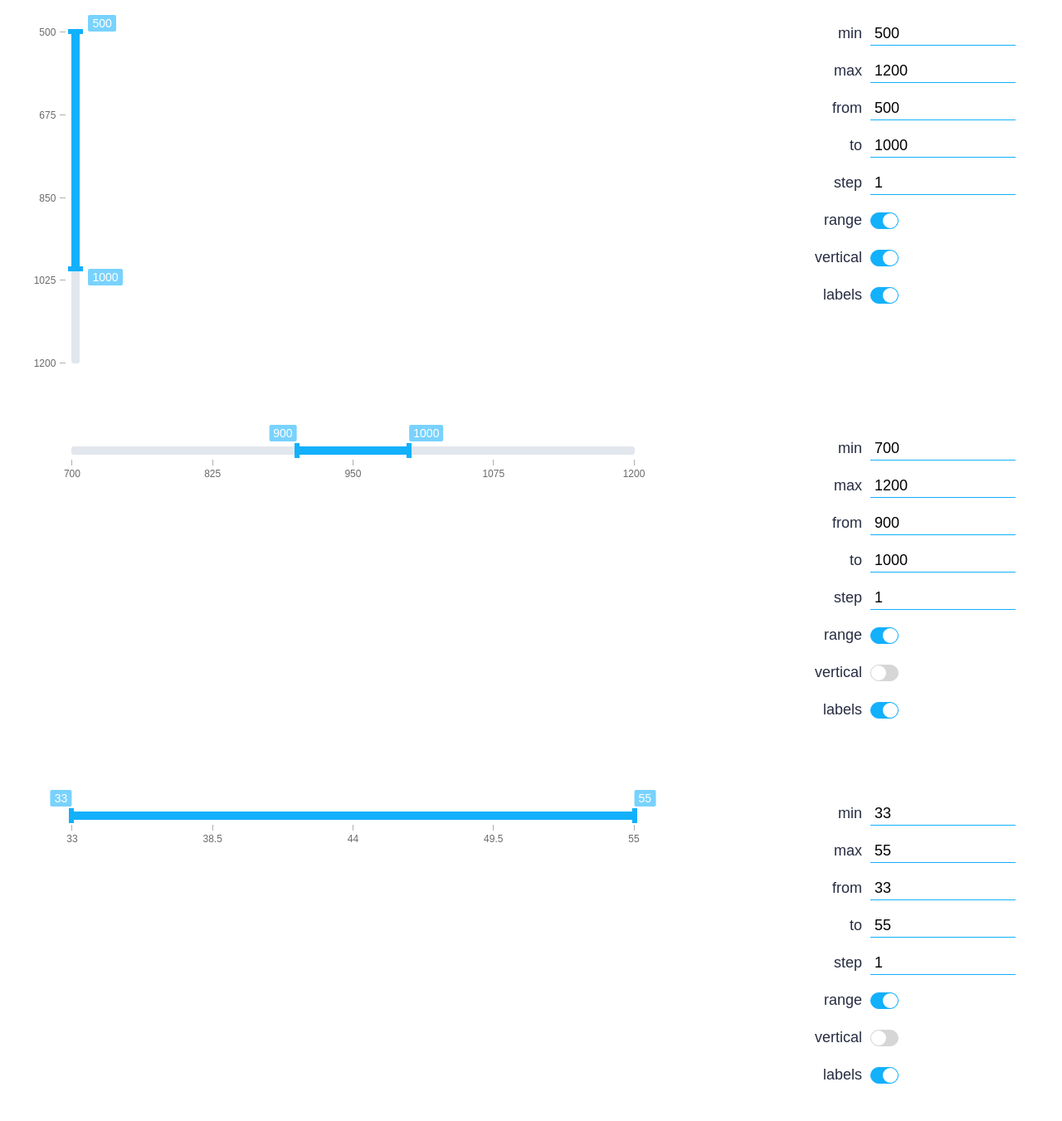
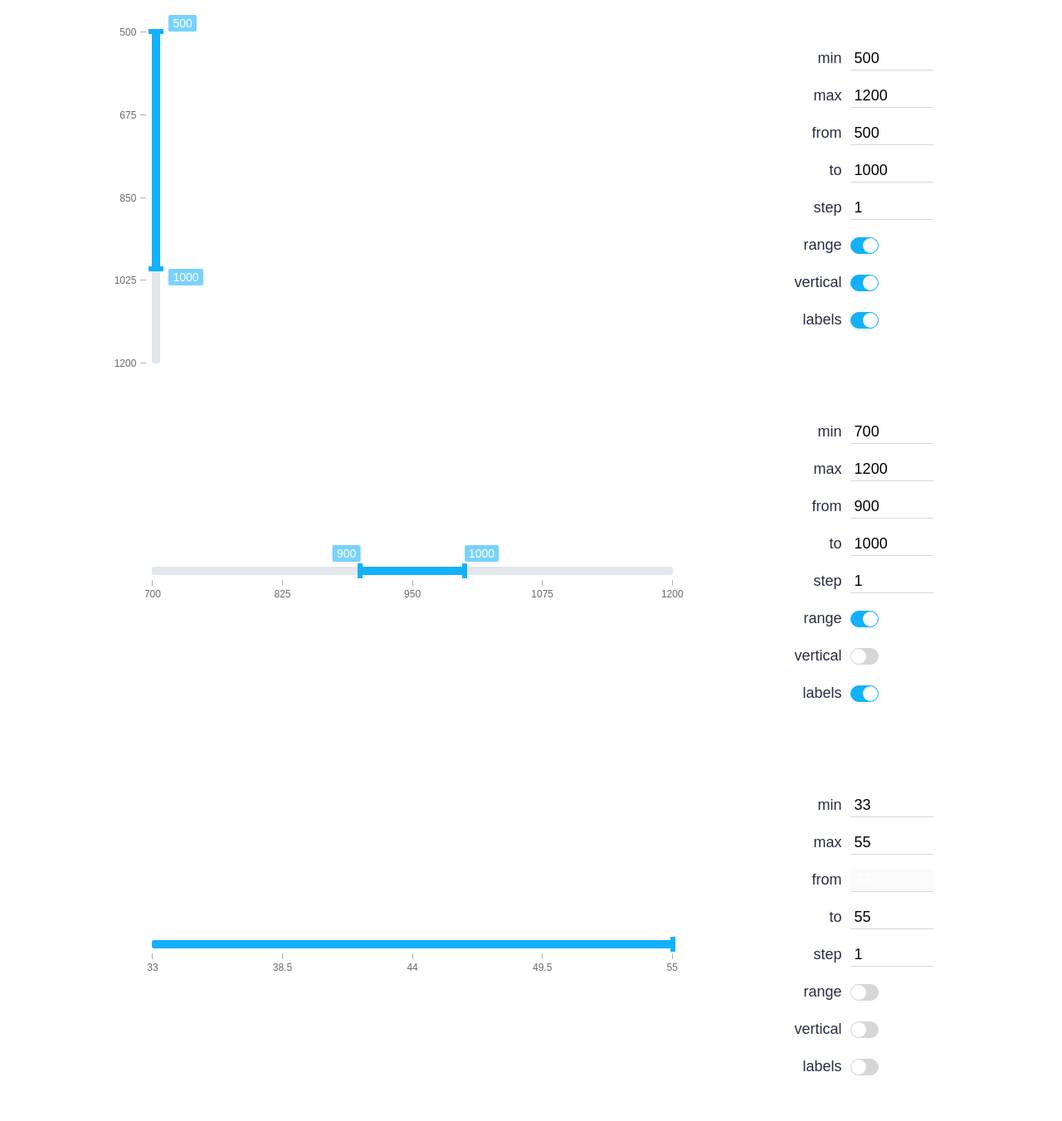
Before and after one commit to iph9x/metalamp-4, a website built with webpack: page src/index.html in a window 1280 px wide. Shown: the whole page at 83% size. Built offline with nearby package versions, Linux system fonts and the light colour scheme.

Commit message:
demo page style & inputs fix

```diff
--- a/src/index.html
+++ b/src/index.html
@@ -11,37 +11,37 @@
     <div class="slider">
     </div>
     <form action="" class="slider-panel slider-panel-1">
-      <label>
+      <label class="slider-panel__label">
         <span>
           min
         </span>
-        <input type="text" class="slider-panel__min">
+        <input type="text" class="slider-panel__input slider-panel__min">
       </label>
-      <label>
+      <label class="slider-panel__label">
         <span>
           max
         </span>
-        <input type="text" class="slider-panel__max">
+        <input type="text" class="slider-panel__input slider-panel__max">
       </label>
-      <label>
+      <label class="slider-panel__label">
         <span>
           from
         </span>
-        <input type="text" class="slider-panel__current-from" id='first-input-1'>
+        <input type="text" class="slider-panel__input slider-panel__current-from" id='first-input-1'>
       </label>
-      <label>
+      <label class="slider-panel__label">
         <span>
           to
         </span>
-        <input type="text" class="slider-panel__current-to" id='second-input-1'>
+        <input type="text" class="slider-panel__input slider-panel__current-to" id='second-input-1'>
       </label>
-      <label>
+      <label class="slider-panel__label">
         <span>
           step
         </span>
-        <input type="text" class="slider-panel__step">
+        <input type="text" class="slider-panel__input slider-panel__step">
       </label>
-      <label>
+      <label class="slider-panel__label">
         <span>
           range
         </span>
@@ -50,7 +50,7 @@
           <div class="slider-panel__checkbox-btn"></div>
         </div>
       </label>
-      <label>
+      <label class="slider-panel__label">
         <span>
           vertical
         </span>
@@ -59,7 +59,7 @@
           <div class="slider-panel__checkbox-btn"></div>
         </div>
       </label>
-      <label>
+      <label class="slider-panel__label">
         <span>
           labels
         </span>
@@ -72,37 +72,37 @@
     <div class="slider-2">
     </div>
     <form action="" class="slider-panel slider-panel-2">
-      <label>
+      <label class="slider-panel__label">
         <span>
           min
         </span>
-        <input type="text" class="slider-panel__min">
+        <input type="text" class="slider-panel__input slider-panel__min">
       </label>
-      <label>
+      <label class="slider-panel__label">
         <span>
           max
         </span>
-        <input type="text" class="slider-panel__max">
+        <input type="text" class="slider-panel__input slider-panel__max">
       </label>
-      <label>
+      <label class="slider-panel__label">
         <span>
           from
         </span>
-        <input type="text" class="slider-panel__current-from" id='first-input-2'>
+        <input type="text" class="slider-panel__input slider-panel__current-from" id='first-input-2'>
       </label>
-      <label>
+      <label class="slider-panel__label">
         <span>
           to
         </span>
-        <input type="text" class="slider-panel__current-to" id='second-input-2'>
+        <input type="text" class="slider-panel__input slider-panel__current-to" id='second-input-2'>
       </label>
-      <label>
+      <label class="slider-panel__label">
         <span>
           step
         </span>
-        <input type="text" class="slider-panel__step">
+        <input type="text" class="slider-panel__input slider-panel__step">
       </label>
-      <label>
+      <label class="slider-panel__label">
         <span>
           range
         </span>
@@ -111,7 +111,7 @@
           <div class="slider-panel__checkbox-btn"></div>
         </div>
       </label>
-      <label>
+      <label class="slider-panel__label">
         <span>
           vertical
         </span>
@@ -120,7 +120,7 @@
           <div class="slider-panel__checkbox-btn"></div>
         </div>
       </label>
-      <label>
+      <label class="slider-panel__label">
         <span>
           labels
         </span>
@@ -133,46 +133,46 @@
     <div class="slider-3">
     </div>
     <form action="" class="slider-panel slider-panel-3">
-      <label>
+      <label class="slider-panel__label">
         <span>
           min
         </span>
-        <input type="text" class="slider-panel__min">
+        <input type="text" class="slider-panel__input slider-panel__min">
       </label>
-      <label>
+      <label class="slider-panel__label">
         <span>
           max
         </span>
-        <input type="text" class="slider-panel__max">
+        <input type="text" class="slider-panel__input slider-panel__max">
       </label>
-      <label>
+      <label class="slider-panel__label">
         <span>
           from
         </span>
-        <input type="text" class="slider-panel__current-from" id='first-input-3'>
+        <input type="text" class="slider-panel__input slider-panel__current-from" id='first-input-3'>
       </label>
-      <label>
+      <label class="slider-panel__label">
         <span>
           to
         </span>
-        <input type="text" class="slider-panel__current-to" id='second-input-3'>
+        <input type="text" class="slider-panel__input slider-panel__current-to" id='second-input-3'>
       </label>
-      <label>
+      <label class="slider-panel__label">
         <span>
           step
         </span>
-        <input type="text" class="slider-panel__step">
+        <input type="text" class="slider-panel__input slider-panel__step">
       </label>
-      <label>
+      <label class="slider-panel__label">
         <span>
           range
         </span>
         <div class="slider-panel__checkbox-wrapper">
-          <input type="checkbox" class="slider-panel__range slider-panel__checkbox" checked>
+          <input type="checkbox" class="slider-panel__range slider-panel__checkbox">
           <div class="slider-panel__checkbox-btn"></div>
         </div>
       </label>
-      <label>
+      <label class="slider-panel__label">
         <span>
           vertical
         </span>
@@ -181,12 +181,12 @@
           <div class="slider-panel__checkbox-btn"></div>
         </div>
       </label>
-      <label>
+      <label class="slider-panel__label">
         <span>
           labels
         </span>
         <div class="slider-panel__checkbox-wrapper">
-          <input type="checkbox" class="slider-panel__labelsVisibility slider-panel__checkbox" checked>
+          <input type="checkbox" class="slider-panel__labelsVisibility slider-panel__checkbox">
           <div class="slider-panel__checkbox-btn"></div>
         </div>
       </label>
--- a/src/index.ts
+++ b/src/index.ts
@@ -41,6 +41,8 @@ const localState3: Props = {
   min: 33,
   max: 55,
   step: 1,
+  labels: false,
+  range: false,
   inputFromId: 'first-input-3',
   inputToId: 'second-input-3',
 };
@@ -48,17 +50,25 @@ $('.slider').miSlider(localState1);
 $('.slider-2').miSlider(localState2);
 $('.slider-3').miSlider(localState3);
 
+const isNumber = (value: number) => value === +value;
+
 function setSliderPanelHandlers(panelName: string, sliderName: string, state: Props): void {
   const localState = { ...state };
 
   $(panelName).find('.slider-panel__step').val(localState.step ? localState.step : 1);
   $(panelName).find('.slider-panel__min').val(localState.min);
   $(panelName).find('.slider-panel__max').val(localState.max);
+
   const inputFrom = $(panelName).find('.slider-panel__current-from');
   const inputTo = $(panelName).find('.slider-panel__current-to');
 
   $(panelName).on('change', '.slider-panel__step', function stepHandler() {
-    localState.step = Number($(this).val());
+    const currentValue = Number($(this).val());
+
+    if (!isNumber(currentValue)) {
+      return $(this).val(localState.step || 1);
+    }
+    localState.step = currentValue;
     if (localState.inputFromId) {
       localState.from = Number(inputFrom.val());
     }
@@ -67,11 +77,12 @@ function setSliderPanelHandlers(panelName: string, sliderName: string, state: Pr
     }
 
     $(sliderName).miSlider('destroy');
-    $(sliderName).miSlider(localState);
+    return $(sliderName).miSlider(localState);
   });
   $(panelName).on('change', '.slider-panel__min', function minHandler() {
     const currentValue = Number($(this).val());
-    if(currentValue >= localState.max) {
+
+    if ((currentValue >= localState.max) || !isNumber(currentValue)) {
       return $(this).val(localState.min);
     }
     localState.min = Number($(this).val());
@@ -83,11 +94,11 @@ function setSliderPanelHandlers(panelName: string, sliderName: string, state: Pr
     }
 
     $(sliderName).miSlider('destroy');
-    $(sliderName).miSlider(localState);
+    return $(sliderName).miSlider(localState);
   });
   $(panelName).on('change', '.slider-panel__max', function maxHandler() {
     const currentValue = Number($(this).val());
-    if (currentValue <= localState.min) {
+    if ((currentValue <= localState.min) || !isNumber(currentValue)) {
       return $(this).val(localState.max);
     }
     localState.max = Number($(this).val());
@@ -100,7 +111,7 @@ function setSliderPanelHandlers(panelName: string, sliderName: string, state: Pr
     }
 
     $(sliderName).miSlider('destroy');
-    $(sliderName).miSlider(localState);
+    return $(sliderName).miSlider(localState);
   });
   $(panelName).on('change', '.slider-panel__range', function rangeHandler() {
     localState.range = this.checked;
--- a/src/styles/configPanel.scss
+++ b/src/styles/configPanel.scss
@@ -3,11 +3,14 @@ $grey: rgb(214, 214, 214);
 
 .main {
   display: grid;
-  grid-template-columns: 2fr 1fr;
-  gap: 60px 50px;
-  width: 100%;
+  grid-template-columns: 3fr 1fr;
+  grid-template-rows: repeat(3, 440px);
+  gap: 10px 50px;
+  max-width: 1070px;
   margin: 0 auto;
   padding: 0 3vw;
+  justify-items: end;
+  align-items: center;
 }
 
 * {
@@ -24,28 +27,36 @@ $grey: rgb(214, 214, 214);
   font-size: 18px;
   padding: 15px 10px;
   color: rgb(39, 44, 66);
-  label {
+  align-items: center;
+  width: 200px;
+  &__label {
     display: grid;
-    grid-template-columns: 1fr 1fr;
+    grid-template-columns: 2fr 3fr;
     align-items: center;
     column-gap: 10px;
     width: 100%;
   }
-  input[type="text"] {
+  span {
+    text-align: right;
+  }
+  &__input {
     padding: 3px 5px;
     border: 0;
-    border-bottom: 1px solid $blue;
+    border-bottom: 1px solid $grey;
     font-size: 18px;
     font-weight: 300;
     width: 100%;
+    max-width: 100px;
     &:focus,
     &:active {
       outline: none;
-      border-bottom: 2px solid $blue;
     }
-  }
-  span {
-    text-align: right;
+    &:focus {
+      border-color: $blue;
+    }
+    &:disabled {
+      color: lighten($grey, 20%);
+    }
   }
   &__checkbox {
     position: absolute;
--- a/src/styles/main.scss
+++ b/src/styles/main.scss
@@ -23,10 +23,12 @@ $slider-height: 10px;
 
 .mi-slider {
   display: flex;
+  align-items: center;
   width: 100%;
+  height: 100%;
   padding: 30px 40px 10px 40px;
+  font-family: sans-serif;
   color: #fff;
-  font-family: sans-serif;
   &__titles {
     display: flex;
     justify-content: space-between;
@@ -39,7 +41,8 @@ $slider-height: 10px;
     height: $slider-height;
     &_vertical {
       width: $slider-height;
-      height: 400px;
+      min-height: 100px;
+      height: 100%;
       .mi-slider {
         &__scale {
           flex-direction: column;
@@ -83,7 +86,7 @@ $slider-height: 10px;
       left: 0;
       right: 0;
       bottom: 0;
-      height: 30px;
+      height: 40px;
     }
     &-num {
       position: relative;
--- a/src/ts/miSlider.ts
+++ b/src/ts/miSlider.ts
@@ -89,7 +89,7 @@ type Props = {
   };
   // eslint-disable-next-line
   $.fn.miSlider = function jqSlider(
-    method: 'init' | 'destroy' | Props,
+    method: 'init' | 'destroy' | 'update' |Props,
     ...args: []
   ): object {
     const that = $(this);
```
Also changed, not shown: src/ts/view/view.ts (line endings or trailing spaces).
